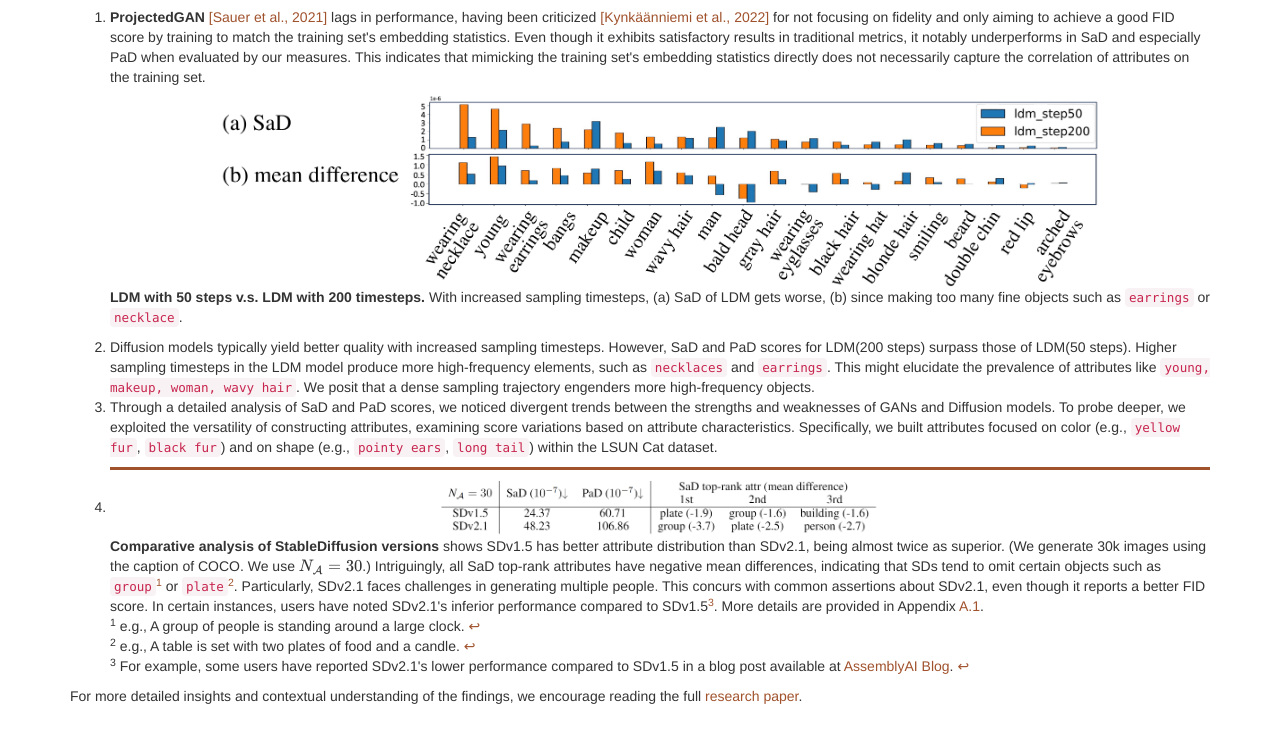
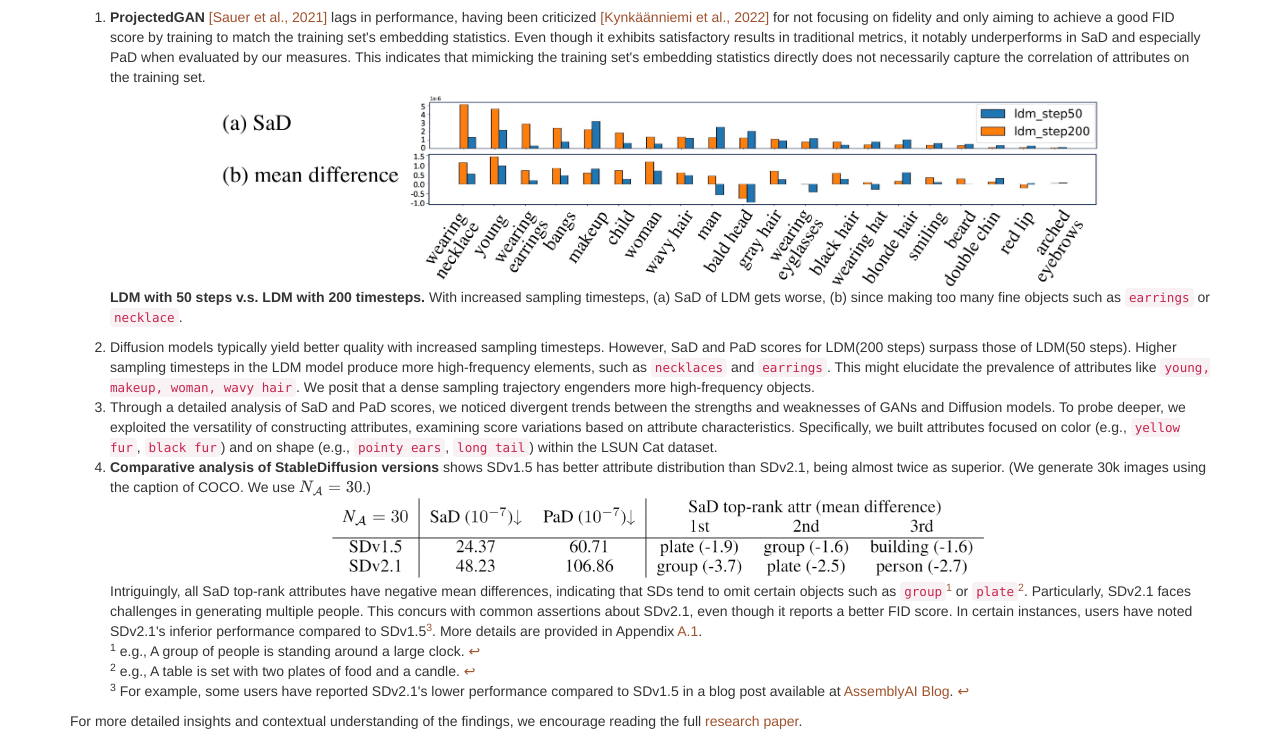
Before and after one commit to notou10/sadpad_official, a plain HTML site: page index.html in a window 1280 px wide. Shown: the part 1843-2584 px from the top of the page. Before the commit the page ends 2559 px from the top, so only its background shows below. Drawn offline with nearby package versions, Linux system fonts and the light colour scheme.

Commit message:
Update index.html

```diff
--- a/index.html
+++ b/index.html
@@ -158,12 +158,13 @@
             </li>
 
           <li>
-              <hr/>
+            <strong>Comparative analysis of StableDiffusion versions</strong> shows SDv1.5 has better attribute distribution than SDv2.1,
+            being almost twice as superior. (We generate 30k images using the caption of COCO. We use \( N_{\mathcal{A}}=30 \).)
+
       <div style="text-align : center;">
-        <img src="8.PNG" style="width: 40%"/>
+        <img src="8.PNG" style="width: 60%"/>
        </div>
-                <strong>Comparative analysis of StableDiffusion versions</strong> shows SDv1.5 has better attribute distribution than SDv2.1,
-            being almost twice as superior. (We generate 30k images using the caption of COCO. We use \( N_{\mathcal{A}}=30 \).) Intriguingly, all SaD top-rank attributes have negative mean differences,
+               Intriguingly, all SaD top-rank attributes have negative mean differences,
             indicating that SDs tend to omit certain objects such as <code>group</code><sup><a href="#fn1" id="ref1">1</a></sup> or
             <code>plate</code><sup><a href="#fn2" id="ref2">2</a></sup>. Particularly, SDv2.1 faces challenges in generating multiple people.
             This concurs with common assertions about SDv2.1, even though it reports a better FID score. In certain instances, users have noted
```
